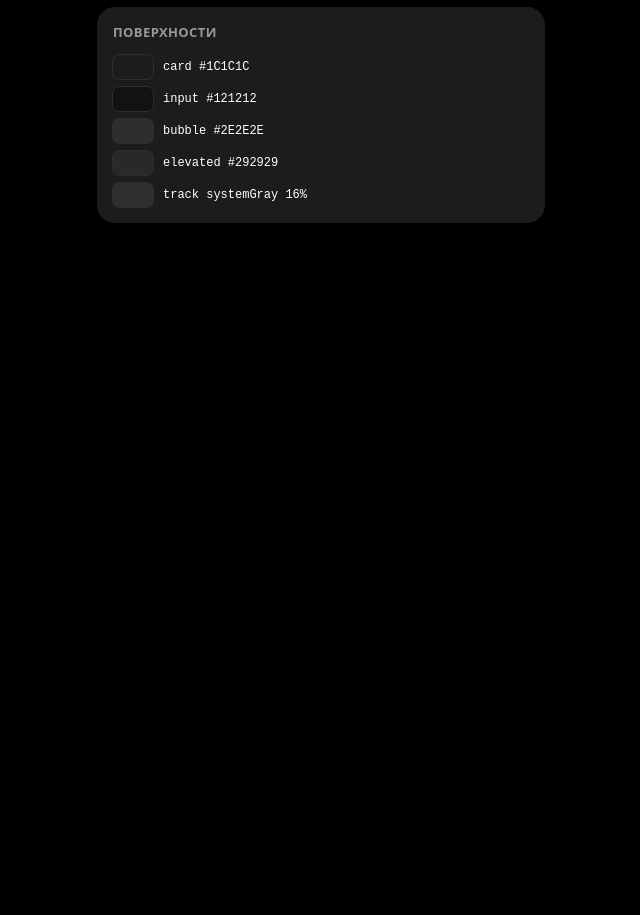
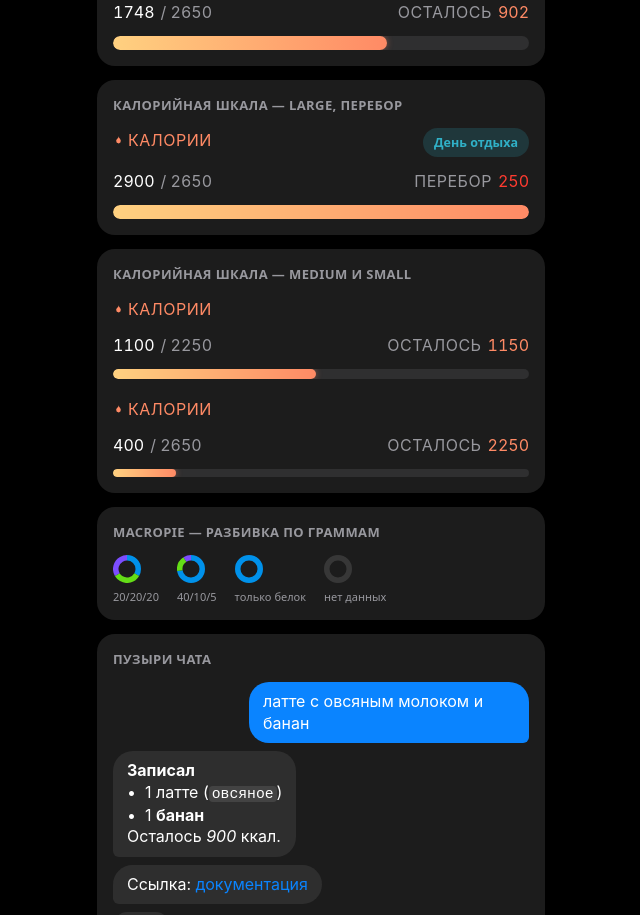
Before and after one commit to alexey-ulashchick/food-tracker-api, a React (Vite) app in the folder web/: page /dev/kitchen in a window 1280 px wide. Shown: the part 1580-2495 px from the top of the page, without its empty margins (319-959 px from the left). Before the commit the page ends 1841 px from the top, so only its background shows below. Built offline with nearby package versions, Linux system fonts and the light colour scheme.

Commit message:
Show every ported component in the sandbox

```diff
--- a/web/src/screens/Kitchen.tsx
+++ b/web/src/screens/Kitchen.tsx
@@ -1,7 +1,18 @@
+import { CalorieMeter } from '@/components/CalorieMeter'
+import { ChatBubble, TypingBubble } from '@/components/ChatBubble'
+import { MacroPie } from '@/components/MacroPie'
+import { ScreenHeader } from '@/components/ScreenHeader'
 import { MacroRing } from '@/components/ring/MacroRing'
 import { RingStack } from '@/components/ring/RingStack'
 import { OVERAGE_END_T } from '@/components/ring/ringColor'
-import { dietDayColor, palette, surface } from '@/theme/tokens'
+import {
+  CHIP_BG_ALPHA,
+  dayTypeTint,
+  dietDayColor,
+  palette,
+  surface,
+  withAlpha,
+} from '@/theme/tokens'
 import { useState } from 'react'
 
 // Component sandbox. This is the tool for the pixel-fidelity pass: open it
@@ -51,12 +62,50 @@ function Labelled({ label, children }: { label: string; children: React.ReactNod
   )
 }
 
+function Chip({ label: text, tint }: { label: string; tint: string }) {
+  return (
+    <span
+      style={{
+        display: 'inline-flex',
+        alignItems: 'center',
+        font: '600 12.5px system-ui',
+        color: tint,
+        background: withAlpha(tint, CHIP_BG_ALPHA),
+        borderRadius: 999,
+        padding: '6px 11px',
+      }}
+    >
+      {text}
+    </span>
+  )
+}
+
+function Pie({ protein, carbs, fat }: { protein: number; carbs: number; fat: number }) {
+  return (
+    <MacroPie
+      protein={protein}
+      carbs={carbs}
+      fat={fat}
+      proteinColor={palette.protein[1]}
+      carbsColor={palette.carbs[1]}
+      fatColor={palette.fat[1]}
+      size={28}
+    />
+  )
+}
+
 export function Kitchen() {
   const [live, setLive] = useState(0.62)
 
   return (
     <div style={{ maxWidth: 480, margin: '0 auto', padding: '8px 16px 24px' }}>
-      <h1 style={{ font: '700 32px system-ui', margin: '8px 0 14px' }}>Песочница</h1>
+      <div style={{ marginBottom: 14 }}>
+        <ScreenHeader
+          title="Песочница"
+          subtitle="Пн, 3 сент"
+          trailing={<Chip label="Тренировочный день" tint={dayTypeTint.training} />}
+        />
+      </div>
 
       <Card title="Кольцо — заполнение">
         <Row>
@@ -166,6 +215,59 @@ export function Kitchen() {
         </div>
       </Card>
 
+      <Card title="Калорийная шкала — large, под целью">
+        <CalorieMeter
+          current={1748}
+          goal={2650}
+          stops={palette.calories}
+          accessory={<Chip label="Тренировочный день" tint={dayTypeTint.training} />}
+        />
+      </Card>
+
+      <Card title="Калорийная шкала — large, перебор">
+        <CalorieMeter
+          current={2900}
+          goal={2650}
+          stops={palette.calories}
+          accessory={<Chip label="День отдыха" tint={dayTypeTint.rest} />}
+        />
+      </Card>
+
+      <Card title="Калорийная шкала — medium и small">
+        <CalorieMeter current={1100} goal={2250} stops={palette.calories} size="medium" />
+        <div style={{ height: 18 }} />
+        <CalorieMeter current={400} goal={2650} stops={palette.calories} size="small" />
+      </Card>
+
+      <Card title="MacroPie — разбивка по граммам">
+        <Row>
+          <Labelled label="20/20/20">
+            <Pie protein={20} carbs={20} fat={20} />
+          </Labelled>
+          <Labelled label="40/10/5">
+            <Pie protein={40} carbs={10} fat={5} />
+          </Labelled>
+          <Labelled label="только белок">
+            <Pie protein={30} carbs={0} fat={0} />
+          </Labelled>
+          <Labelled label="нет данных">
+            <Pie protein={0} carbs={0} fat={0} />
+          </Labelled>
+        </Row>
+      </Card>
+
+      <Card title="Пузыри чата">
+        <div style={{ display: 'flex', flexDirection: 'column', gap: 8 }}>
+          <ChatBubble isUser text="латте с овсяным молоком и банан" />
+          <ChatBubble
+            isUser={false}
+            text={'## Записал\n- 1 латте (`овсяное`)\n- 1 **банан**\nОсталось *900* ккал.'}
+          />
+          <ChatBubble isUser={false} text="Ссылка: [документация](https://example.com)" />
+          <TypingBubble />
+        </div>
+      </Card>
+
       <Card title="Цвета дня">
         <div style={{ display: 'flex', flexWrap: 'wrap', gap: 10 }}>
           {Object.entries(dietDayColor).map(([name, hex]) => (
```
